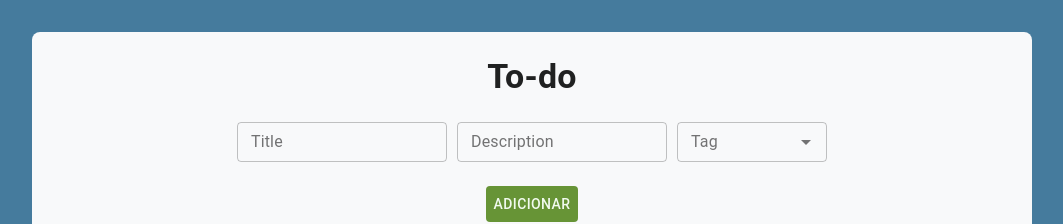
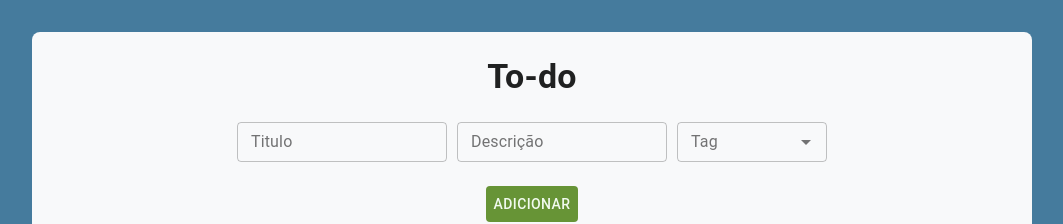
Before and after one commit to Leonardo-Antunes/project-todo, a React (Create React App) app: page / in a window 1280 px wide. Shown: the top 224 px of the page, without its empty margins (108-1171 px from the left). Built offline with nearby package versions, Linux system fonts and the light colour scheme.

Commit message:
passado para pt-br

```diff
--- a/src/components/FormTodo/index.js
+++ b/src/components/FormTodo/index.js
@@ -111,7 +111,7 @@ export default function FormTodo() {
         <InputBox>
           <InputText
             id="title"
-            label="Title"
+            label="Titulo"
             multiline
             value={title}
             onChange={handleTitleChange}
@@ -120,7 +120,7 @@ export default function FormTodo() {
           />
           <InputText
             id="description"
-            label="Description"
+            label="Descrição"
             placeholder="Describe your todo here"
             multiline
             value={description}
@@ -171,16 +171,16 @@ export default function FormTodo() {
                   onChange={handleIsChecked}
                 />
               }
-              label="Completed"
+              label="Concluir tarefa"
             />
             <ButtonForm bgcolor="#05668d" onClick={updateItem} type="button">
-              Update
+              Atualizar
             </ButtonForm>
             <ButtonForm bgcolor="#e5383b" onClick={deleteItem} type="button">
-              Delete
+              Deletar
             </ButtonForm>
             <ButtonForm bgcolor="#faa307" onClick={reset} type="button">
-              Cancel
+              Cancelar
             </ButtonForm>
           </>
         )}
```
Also changed, not shown: 1 other file (tests, documents, lock files or other folders).
